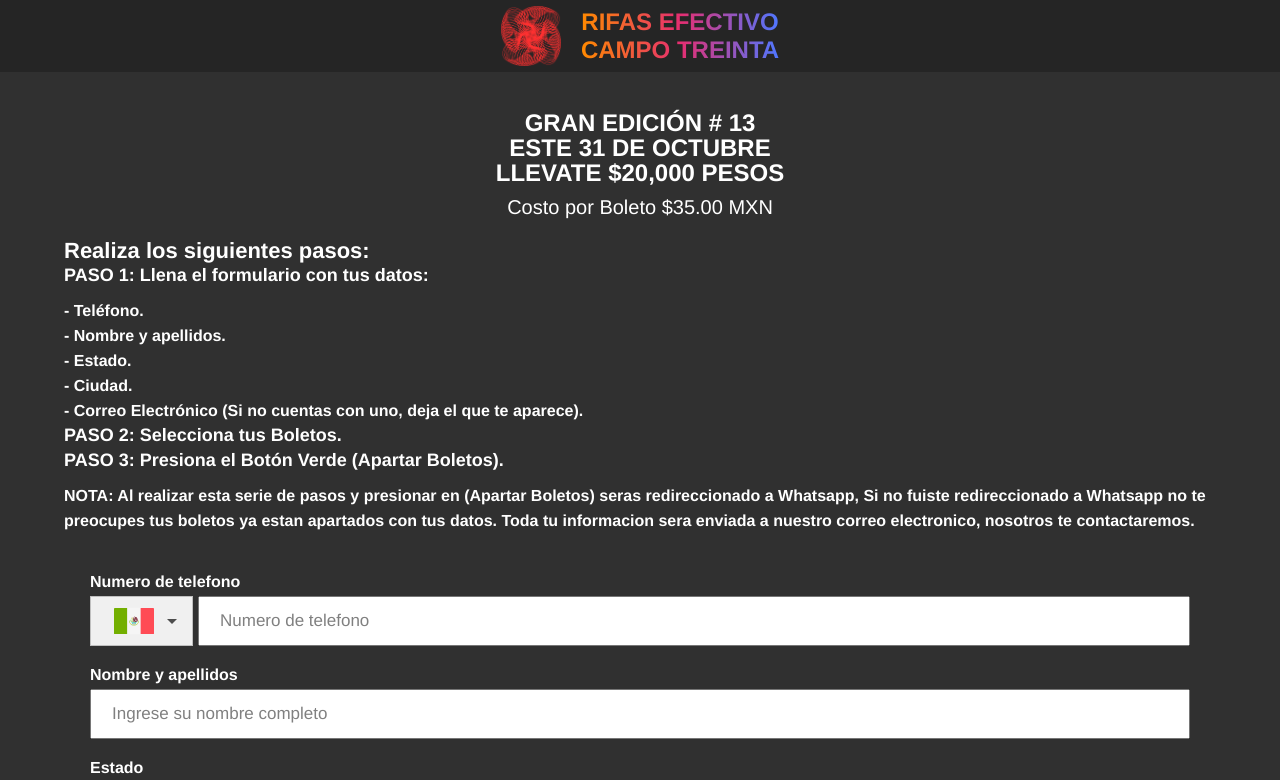
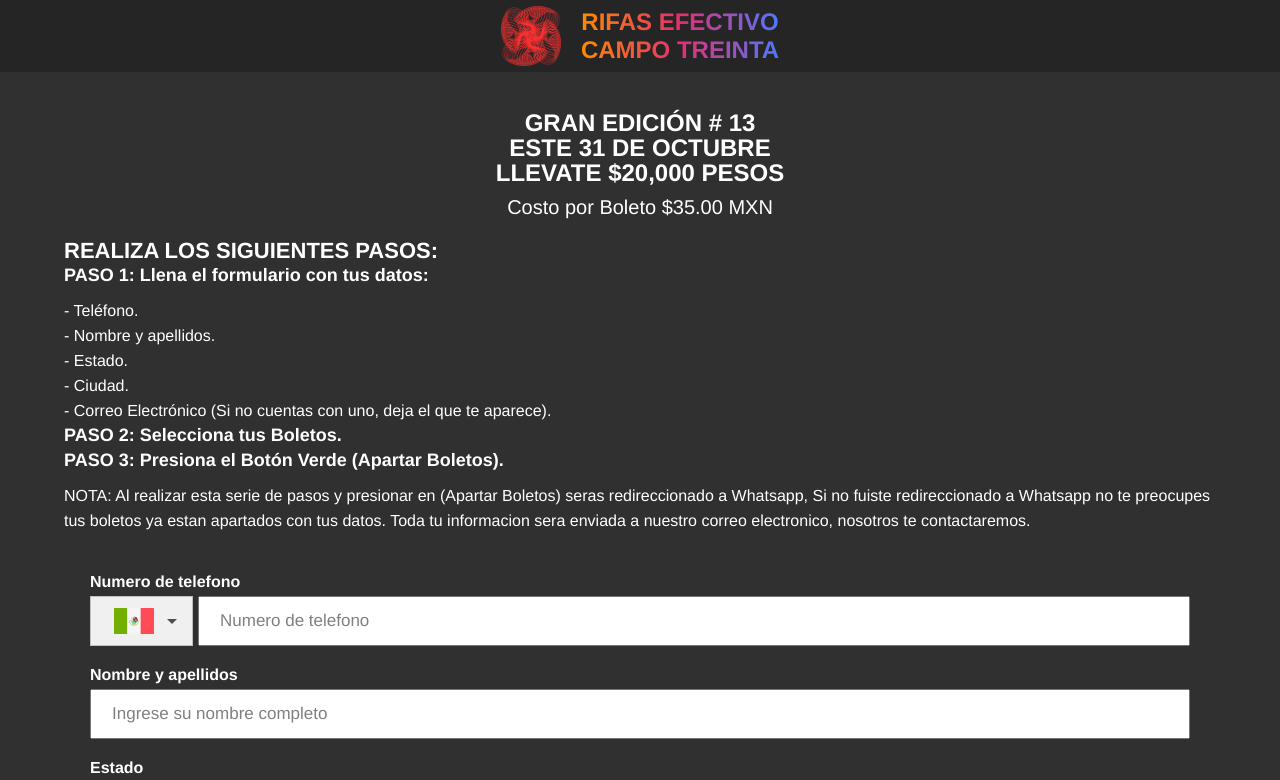
Before and after one commit to Albertosl2497/frontend, a React (Create React App) app: page / in a window 1280 px wide. Shown: the top 780 px of the page. Built offline with nearby package versions, Linux system fonts and the light colour scheme; no server answers.

Commit message:
Update HomePage.jsx

```diff
--- a/src/Pages/HomePage.jsx
+++ b/src/Pages/HomePage.jsx
@@ -19,10 +19,10 @@ function MainPageContent() {
 function StepsToFollow() {
   return (
     <div>
-      <p className="bold" style={{ fontSize: '22px' }}>Realiza los siguientes pasos:</p>
+      <p className="bold" style={{ fontSize: '22px' }}>REALIZA LOS SIGUIENTES PASOS:</p>
       <p className="bold" style={{ fontSize: '18px' }}>
         PASO 1: Llena el formulario con tus datos:</p>
-      <p style={{  fontWeight: 'bold', fontSize: '16px' }}>
+      <p style={{ fontSize: '16px' }}>
         - Teléfono. <br />
         - Nombre y apellidos. <br />
         - Estado. <br />
@@ -33,7 +33,7 @@ function StepsToFollow() {
         PASO 2: Selecciona tus Boletos.               </p>
       <p className="bold" style={{ fontSize: '18px' }}>
         PASO 3: Presiona el Botón Verde (Apartar Boletos).     </p>
-      <p  style={{ fontWeight: 'bold', fontSize: '16px' }}>
+      <p  style={{ fontSize: '16px' }}>
         NOTA: Al realizar esta serie de pasos y presionar en (Apartar Boletos) seras redireccionado a Whatsapp,
         Si no fuiste redireccionado a Whatsapp no te preocupes tus boletos ya estan apartados con tus datos.
         Toda tu informacion sera enviada a nuestro correo electronico, nosotros te contactaremos.    </p>
```
